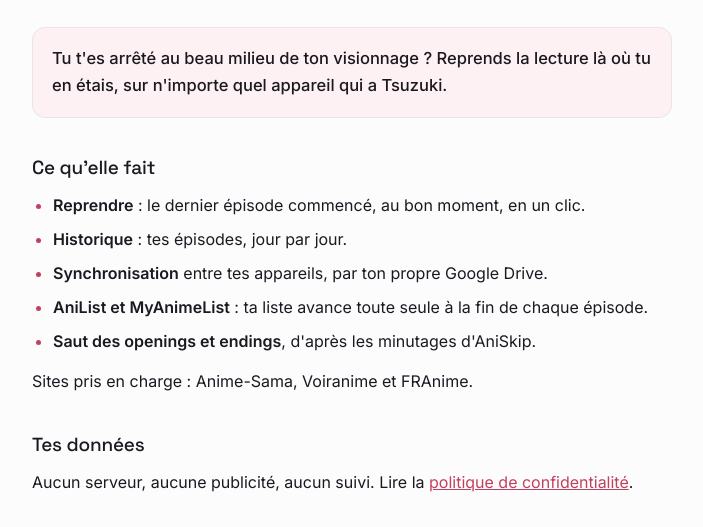
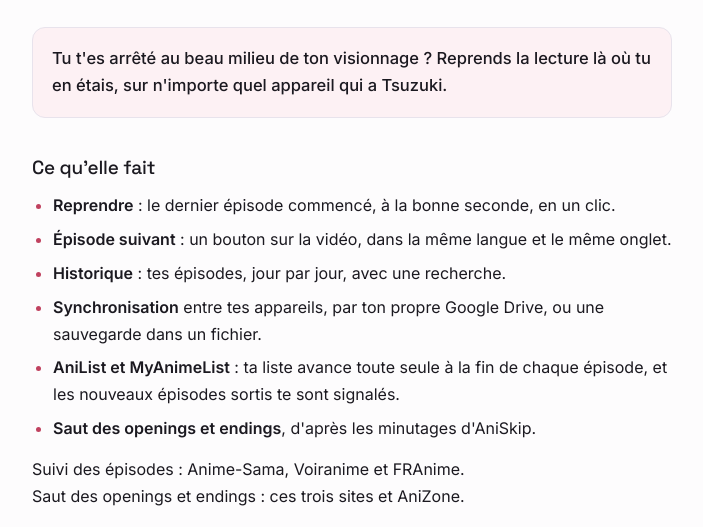
Before and after one commit to tad15/Tsuzuki-site, a plain HTML site: page index.html in a window 1280 px wide. Shown: the part 228-755 px from the top of the page, without its empty margins (288-991 px from the left). Drawn offline with Linux system fonts and the light colour scheme.

Commit message:
Site : nouveautés de la 1.0.3 et AniZone (saut des génériques)
Co-Authored-By: Claude Opus 5.5 <noreply@anthropic.com>
Claude-Session: https://claude.ai/code/session_01Y2y177rrJquPRhcFXnmaxx

```diff
--- a/index.html
+++ b/index.html
@@ -65,13 +65,15 @@
 
   <h2>Ce qu'elle fait</h2>
   <ul>
-    <li><strong>Reprendre</strong> : le dernier épisode commencé, au bon moment, en un clic.</li>
-    <li><strong>Historique</strong> : tes épisodes, jour par jour.</li>
-    <li><strong>Synchronisation</strong> entre tes appareils, par ton propre Google Drive.</li>
-    <li><strong>AniList et MyAnimeList</strong> : ta liste avance toute seule à la fin de chaque épisode.</li>
+    <li><strong>Reprendre</strong> : le dernier épisode commencé, à la bonne seconde, en un clic.</li>
+    <li><strong>Épisode suivant</strong> : un bouton sur la vidéo, dans la même langue et le même onglet.</li>
+    <li><strong>Historique</strong> : tes épisodes, jour par jour, avec une recherche.</li>
+    <li><strong>Synchronisation</strong> entre tes appareils, par ton propre Google Drive, ou une sauvegarde dans un fichier.</li>
+    <li><strong>AniList et MyAnimeList</strong> : ta liste avance toute seule à la fin de chaque épisode, et les nouveaux épisodes sortis te sont signalés.</li>
     <li><strong>Saut des openings et endings</strong>, d'après les minutages d'AniSkip.</li>
   </ul>
-  <p>Sites pris en charge : Anime-Sama, Voiranime et FRAnime.</p>
+  <p>Suivi des épisodes : Anime-Sama, Voiranime et FRAnime.<br>
+  Saut des openings et endings : ces trois sites et AniZone.</p>
 
   <h2>Tes données</h2>
   <p>Aucun serveur, aucune publicité, aucun suivi. Lire la
```
Also changed, not shown: confidentialite.html (+8 -2 lines).
